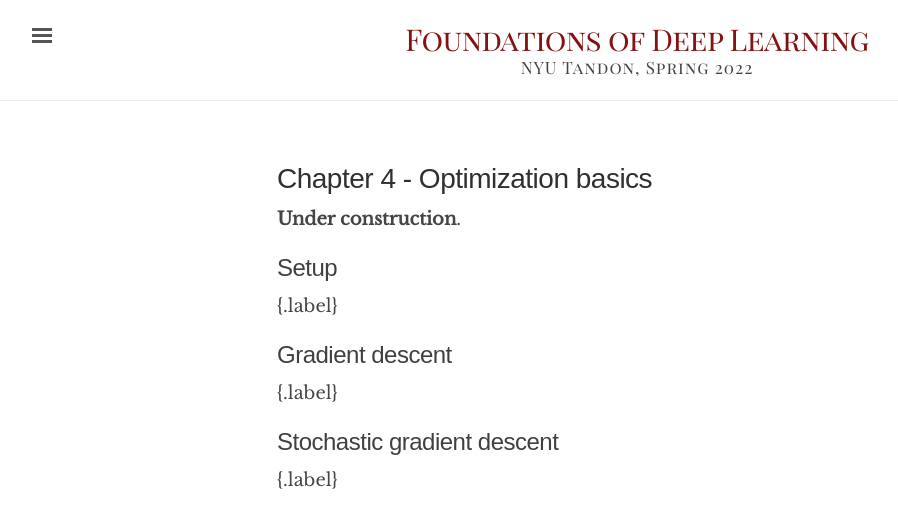
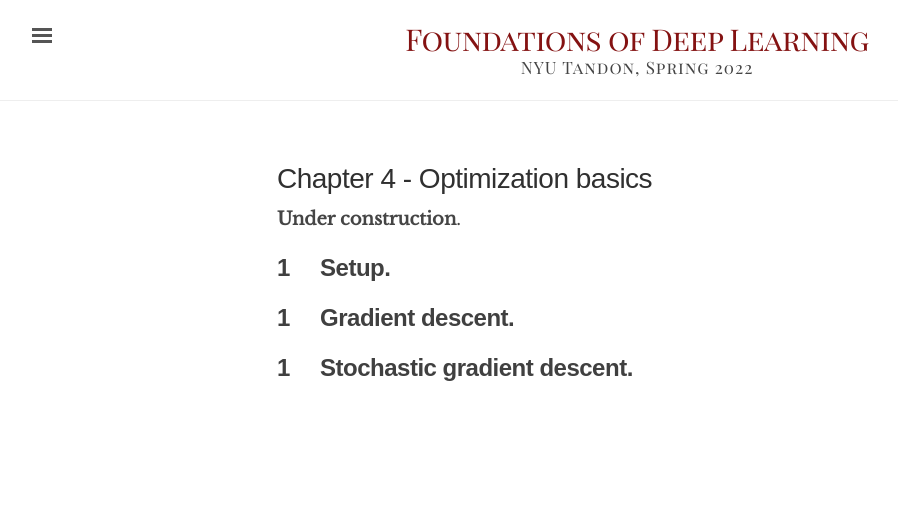
Before and after one commit to chinmayhegde/fodl, a Jekyll site: the page built from _posts/2022-01-15-optimization01.md, in a window 1280 px wide. Shown: the top 528 px of the page, without its empty margins (3-901 px from the left). Built offline with Jekyll 4.4.1, drawn with Linux system fonts in a browser that asks for light colours; nearby versions of some CDN libraries.

Commit message:
Update 2022-01-15-optimization01.md

```diff
--- a/_posts/2022-01-15-optimization01.md
+++ b/_posts/2022-01-15-optimization01.md
@@ -9,10 +9,10 @@ date: 2022-01-15
 **Under construction**.
 
 ## Setup
-{.label}
+{:.label}
 
 ## Gradient descent
-{.label}
+{:.label}
 
 ## Stochastic gradient descent
-{.label}
+{:.label}
```
